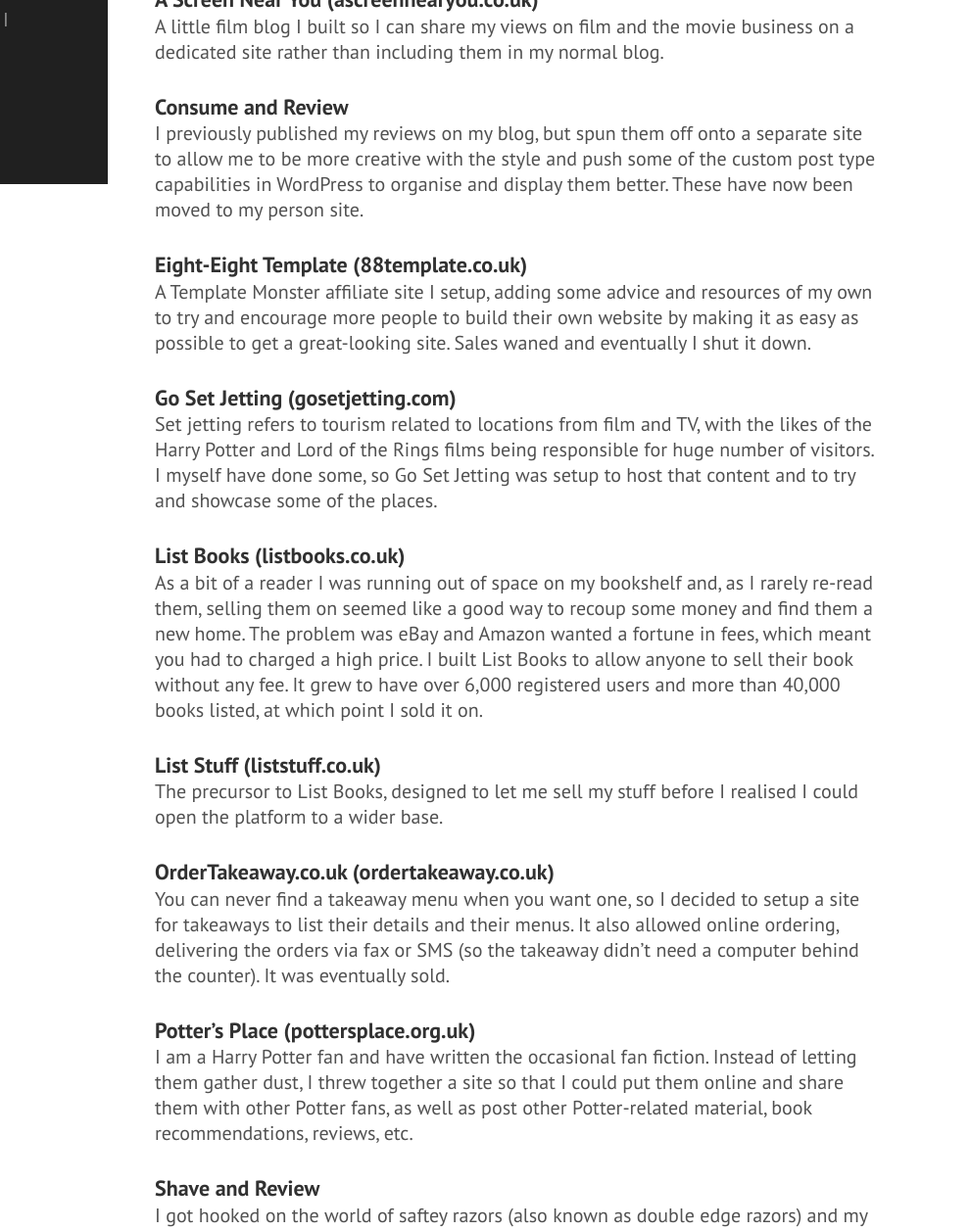
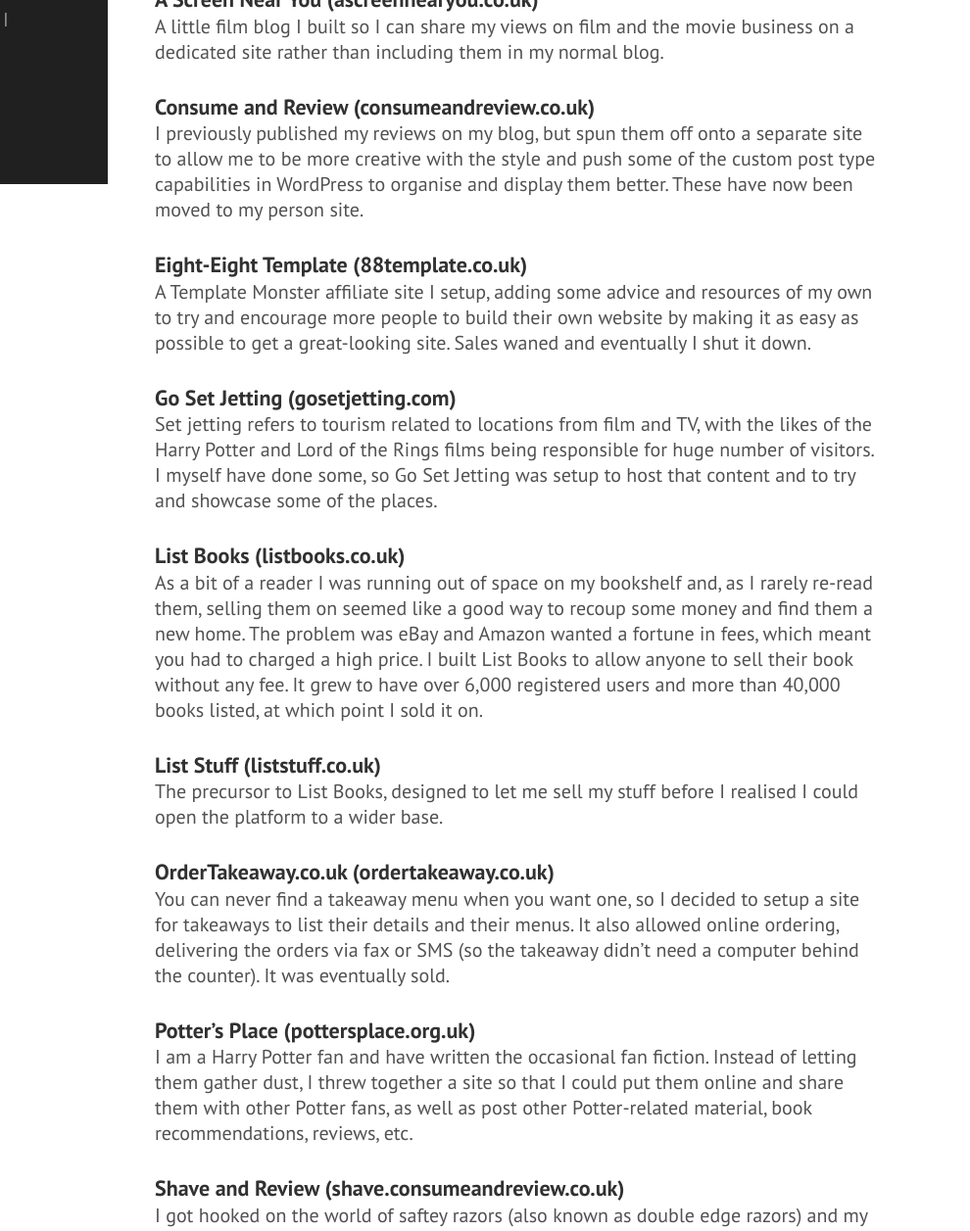
Before and after one commit to leepenney/mowp-site, a plain HTML site: page index.html in a window 1280 px wide. Shown: the part 612-1869 px from the top of the page at 98% size, 290-1280 px from the left. Drawn offline with Linux system fonts and the light colour scheme.

Commit message:
Added missing URLs

```diff
--- a/index.html
+++ b/index.html
@@ -71,7 +71,7 @@
 
 <p>A little film blog I built so I can share my views on film and the movie business on a dedicated site rather than including them in my normal blog.</p>
 
-<h3 id="consume-and-review-http-consumeandreview-co-uk">Consume and Review</h3>
+<h3 id="consume-and-review-http-consumeandreview-co-uk">Consume and Review (consumeandreview.co.uk)</h3>
 
 <p>I previously published my reviews on my blog, but spun them off onto a separate site to allow me to be more creative with the style and push some of the custom post type capabilities in WordPress to organise and display them better. These have now been moved to my person site.</p>
 
@@ -99,7 +99,7 @@
 
 <p>I am a Harry Potter fan and have written the occasional fan fiction. Instead of letting them gather dust, I threw together a site so that I could put them online and share them with other Potter fans, as well as post other Potter-related material, book recommendations, reviews, etc.</p>
 
-<h3 id="shave-and-review-http-shave-consumeandreview-co-uk">Shave and Review</h3>
+<h3 id="shave-and-review-http-shave-consumeandreview-co-uk">Shave and Review (shave.consumeandreview.co.uk)</h3>
 
 <p>I got hooked on the world of saftey razors (also known as double edge razors) and my keeness to try new products led me to start writing reviews of the ones I had tried. I already had an appropriate domain, so created this as a sister site.</p>
 
```
